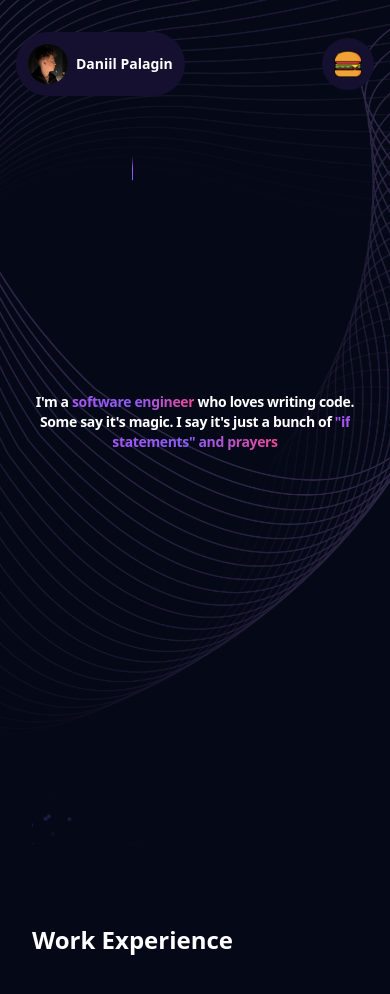
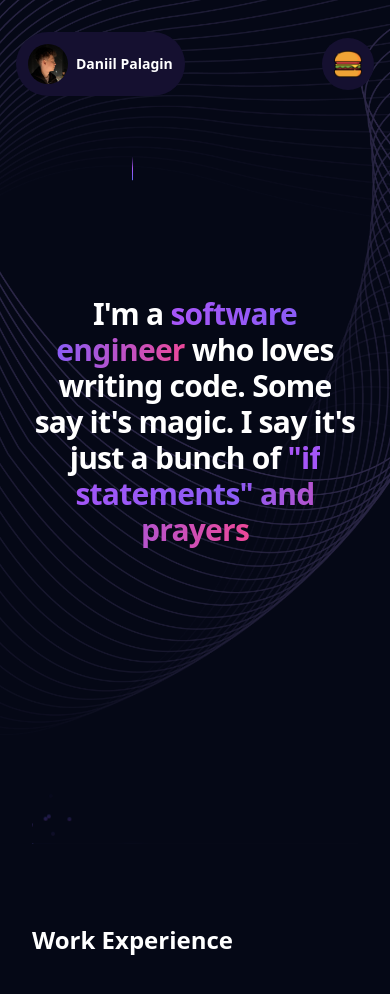
Before and after one commit to palagdan/Portfolio, a React (Vite) app: page / in a window 390 px wide. Shown: the top 994 px of the page. Built offline with nearby package versions, Linux system fonts and the light colour scheme.

Commit message:
Fix text size for small screens

```diff
--- a/src/sections/HeroSection/HeroSection.tsx
+++ b/src/sections/HeroSection/HeroSection.tsx
@@ -4,7 +4,7 @@ const HeroSection = () => {
     return (
         <div id="home" className="max-w-5xl mx-auto px-8">
             <BackgroundBeamsWithCollision>
-                <span className="text-sm relative z-20 md:text-lg lg:text-5xl font-bold text-center text-white font-sans tracking-tight">
+                <span className="text-3xl relative z-20 lg:text-5xl font-bold text-center text-white font-sans tracking-tight">
                     I'm a{" "}
                     <span
                     className="bg-clip-text text-transparent bg-no-repeat bg-gradient-to-r from-purple-500 via-violet-500 to-pink-500 ">software engineer
```
